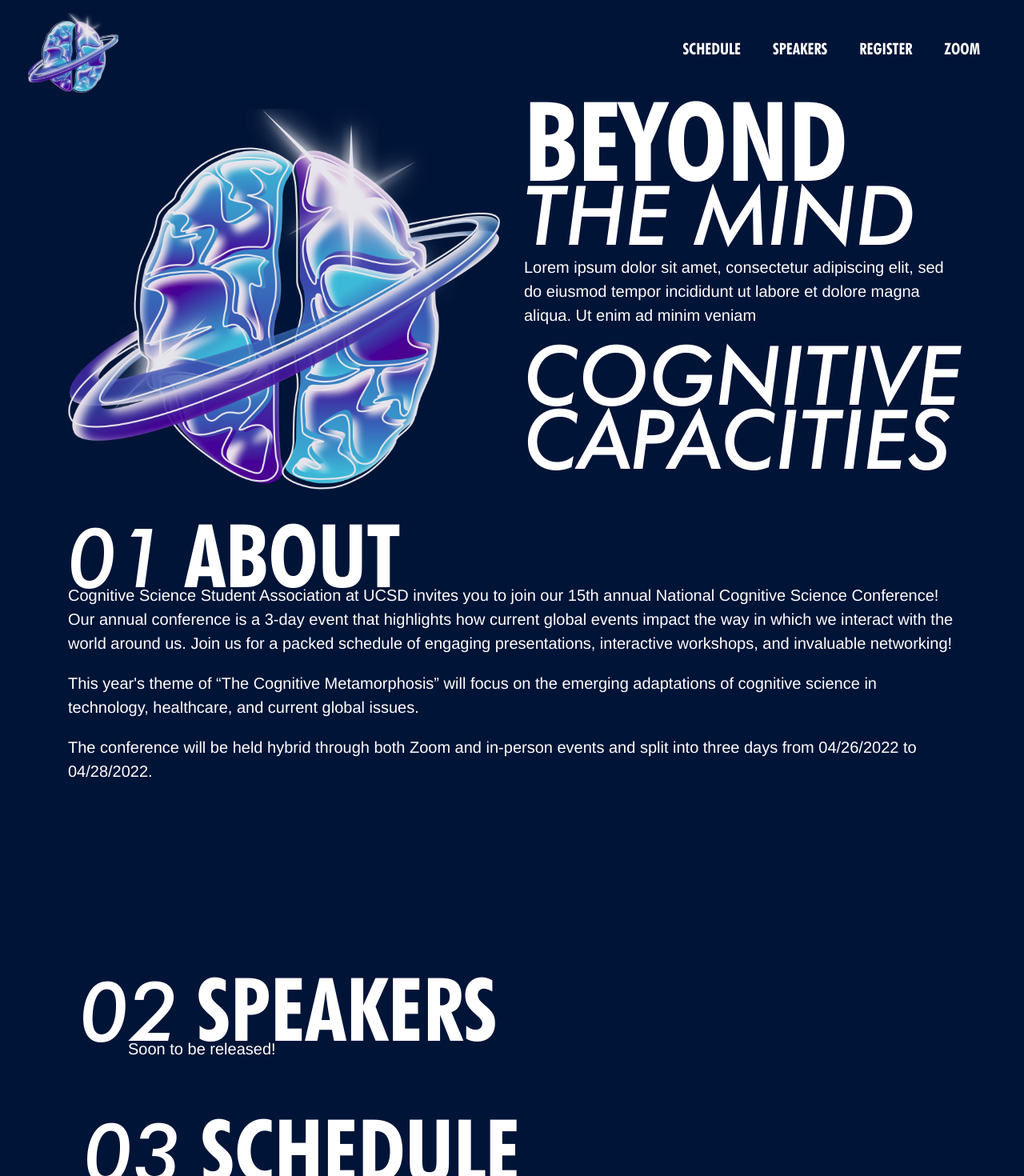
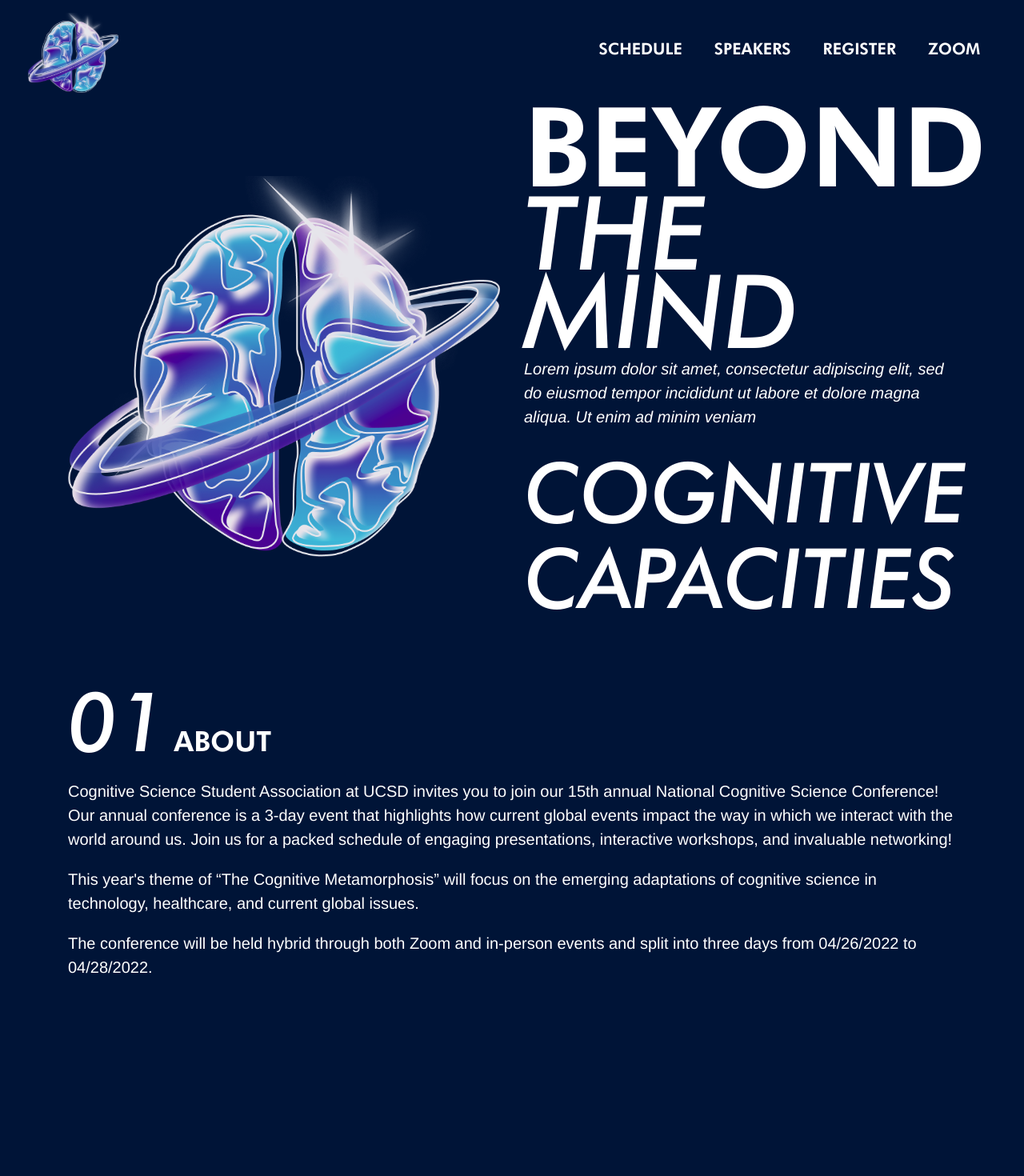
Before and after one commit to CSSA-UCSD/conference2023, a React (Create React App) app: page /#/ in a window 1280 px wide. Shown: the top 1470 px of the page at 80% size. Built offline with nearby package versions, Linux system fonts and the light colour scheme.

Commit message:
Fixed font sizes, types, spacing for landing pg

```diff
--- a/src/components/pages/Home.js
+++ b/src/components/pages/Home.js
@@ -63,12 +63,14 @@ class Home extends React.Component {
                         <img src={IconSVG} alt="conference icon" />
                     </div>
                     <div className="home-title col-sm-6 ">
-                        <h1>Beyond <span className="ital"> The Mind</span></h1>
-                        <p> Lorem ipsum dolor sit amet, consectetur adipiscing elit, sed do eiusmod tempor incididunt ut labore et dolore magna aliqua. Ut enim ad minim veniam </p>
-                        <h3><span className="ital"> Cognitive Capacities </span></h3>
+                        <h1>Beyond</h1>
+                        <h1><span className="ital">The Mind</span></h1>
+                        <p><i>Lorem ipsum dolor sit amet, consectetur adipiscing elit, sed do eiusmod tempor incididunt ut labore et dolore magna aliqua. Ut enim ad minim veniam </i></p>
+                        <h1><span className="ital" id="subhead"> Cognitive Capacities </span></h1>
                     </div>
                 </div>
-                <h2><span className="ital">01</span> About</h2>
+
+                <h3><span className="ital">01</span> About</h3>
                 <p>Cognitive Science Student Association at UCSD invites you to join our 15th annual National Cognitive Science Conference! Our annual conference is a 3-day event that highlights how current global events impact the way in which we interact with the world around us. Join us for a packed schedule of engaging presentations, interactive workshops, and invaluable networking!</p>
                 <p>This year's theme of “The Cognitive Metamorphosis” will focus on the emerging adaptations of cognitive science in technology, healthcare, and current global issues.</p>
                 <p>The conference will be held hybrid through both Zoom and in-person events and split into three days from 04/26/2022 to 04/28/2022.</p>
@@ -79,13 +81,13 @@ class Home extends React.Component {
                 <div className="speakers">
                     <div className="container py-5">
                         <div className="speakers-title header-gradient pt-5">
-                            <h2><span className="ital">02</span> Speakers</h2>
+                            <h3><span className="ital">02</span> Speakers</h3>
                             <p className="px-5">Soon to be released!</p>
                         </div>
                     </div>
                 </div>
                 <div className="schedule">
-                    <h2><Link to='/schedule' className='nav-link'><span className="ital">03</span> Schedule</Link></h2>
+                    <h3><Link to='/schedule' className='nav-link'><span className="ital">03</span> Schedule</Link></h3>
                     {ScheduleComponent}
                 </div>
                 {/* <div className="speakers pb-5">
--- a/src/style/base/_base.scss
+++ b/src/style/base/_base.scss
@@ -1,7 +1,7 @@
 // font imports
 @font-face {
-    font-family: Futura-Bold;
-    src: url("../../assets/fonts/futura/Futura Bold font.ttf") format('truetype');
+    font-family: Futura-Heavy;
+    src: url("../../assets/fonts/futura/Futura Heavy font.ttf") format('truetype');
 }
 @font-face {
     font-family: Futura-Medium;
@@ -13,7 +13,7 @@
 }
 
 // fonts
-$header-font: 'Futura-Bold', sans-serif;
+$header-font: 'Futura-Heavy', sans-serif;
 $header-font2: 'Futura-Med-Ital', sans-serif;
 $small-header: 'Futura-Medium', sans-serif;
 $body-font: 'Helvetica', sans-serif;
--- a/src/style/pages/_home.scss
+++ b/src/style/pages/_home.scss
@@ -61,7 +61,6 @@ img {
         .loc {
             color: $accent-3;
         }
-
     }
 
     .day-img {
@@ -118,22 +117,27 @@ img {
         padding-top: 10vh;
     }
 
+    // main header with conference title
     &-title {
         h1 {
+            font-family: $header-font;
+            //letter-spacing: 0.3rem;
             font-size: 6.9rem;
+            line-height: 4.7rem;
+        }
+        .ital {
+            font-family: $header-font2;
+            font-size: 6.4rem;
+            line-height: 4.7rem;
+        }
+        #subhead {
+            font-size: 5.2rem;
+        }
+        h3 {
+            font-family: $header-font;
+            font-size: 3.9rem;
             line-height: 4rem;
         }
-
-        h2 {
-            font-size: 6.4rem;
-            line-height: 4rem;
-        }
-
-        h3 {
-            font-size: 5.2rem;
-            line-height: 4rem;
-        }
-
         /*
         @keyframes color-change {
             0% { background: -webkit-linear-gradient(135deg, $gradient-w-5, $gradient-c-1, $gradient-c-4, $gradient-w-5, $gradient-c-1, $gradient-c-4);
--- a/src/style/pages/_schedule.scss
+++ b/src/style/pages/_schedule.scss
@@ -4,7 +4,6 @@
         font-size: 4.4rem;
     }
 
-    //
     .day {
         padding-top: 2.5rem;
         //font-size: 1rem;
```
